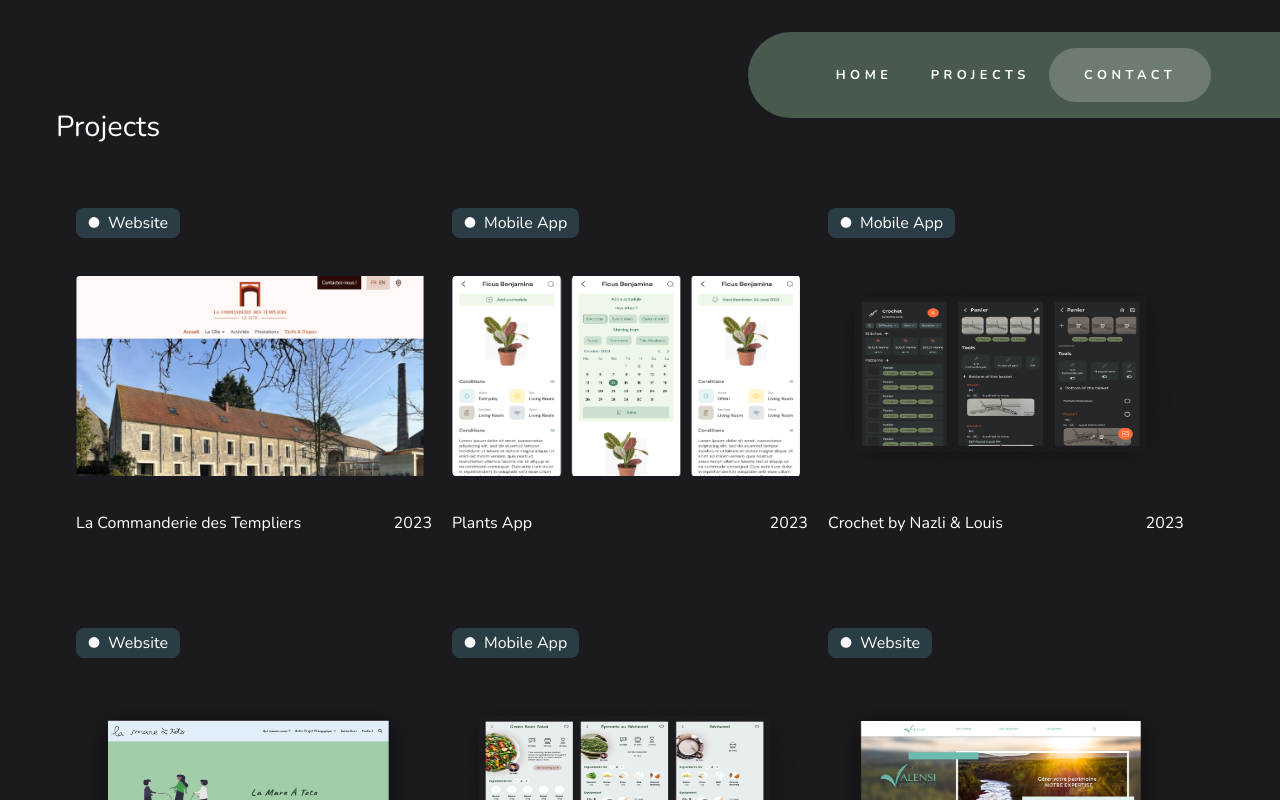
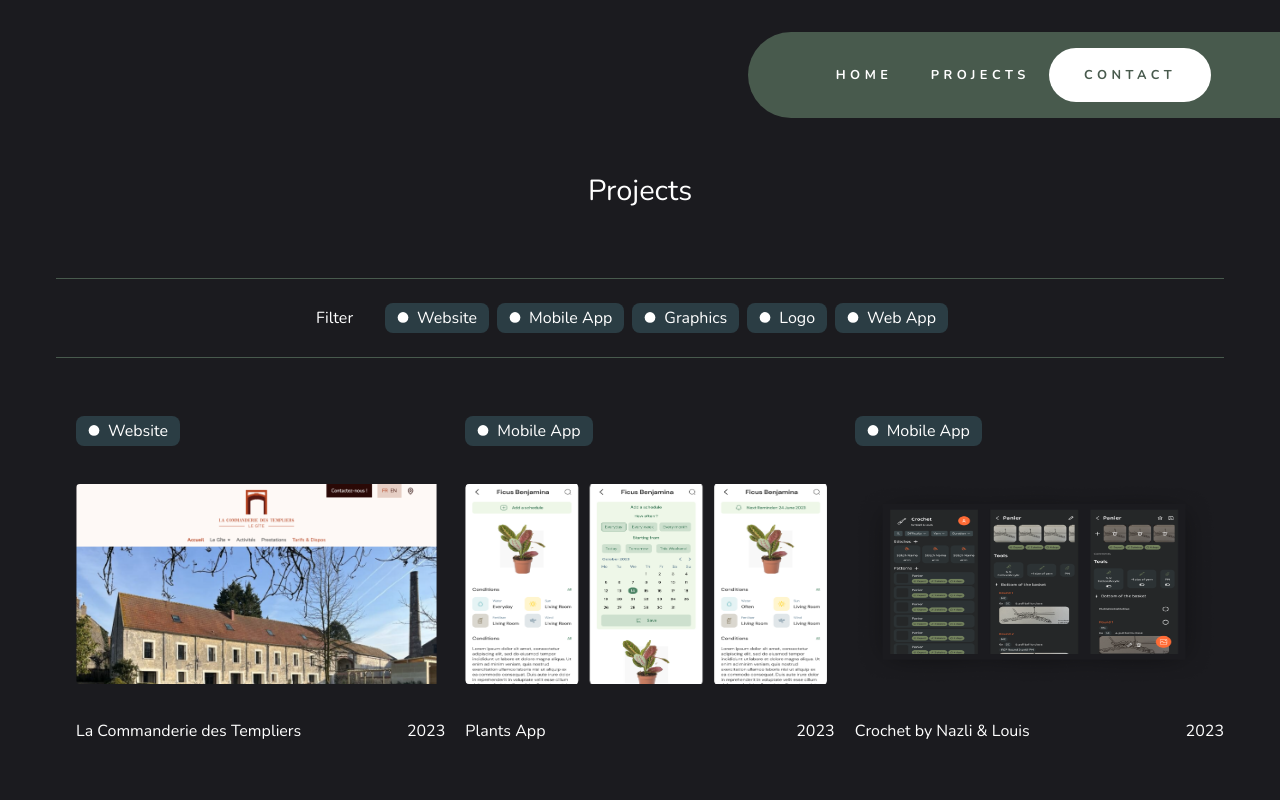
Before and after one commit to Greyfourt/greyfourt.github.io, a Next.js app: page /projects in a window 1280 px wide. Shown: the top 800 px of the page. Built offline with nearby package versions, Linux system fonts and the light colour scheme.

Commit message:
Filter projects

```diff
--- a/src/app/projects/page.tsx
+++ b/src/app/projects/page.tsx
@@ -10,10 +10,10 @@ const ProjectsPage = () => {
 
     return (
         <>
-            <div className="title">
+            <div className="headerContainer">
                 <h1>Projects</h1>
             </div>
-            <div className="tiles" >
+            <div className="projectsWrapper" >
 
                 <Projects
                 isProject/>
--- a/src/components/Navigation.tsx
+++ b/src/components/Navigation.tsx
@@ -1,6 +1,7 @@
-// import React from 'react';
+'use client'
 
 import Icon from "./Icons"
+import { usePathname } from "next/navigation";
 
 
 const Footer = () => {
@@ -24,18 +25,22 @@ const Footer = () => {
     )
 }
 
+export const Menu = () => {
 
+    const currentRoute = usePathname()
 
-export const Menu = () => {
+    const menuItem = () => {
+
+    }
+
     return (
         <header >
             <nav>
-                <a href="/">Home</a>
-                <a href="/projects">Projects</a>
-                <button className="button Secondary"><a href=""> Contact</a></button>
+                <a href="/" className={currentRoute === "/" ? "selected" : ""}>Home</a>
+                <a href="/projects" className={currentRoute === "/" ? "selected" : ""}>Projects</a>
+                <button className={`button Secondary ${currentRoute === "/" ? "selected" : ""}`}><a href=""> Contact</a></button>
             </nav>
         </header >
-
     )
 }
 
--- a/src/components/Projects.tsx
+++ b/src/components/Projects.tsx
@@ -4,9 +4,9 @@ import { type } from "os";
 import Icon from "./Icons";
 import React, { useEffect, useState } from "react";
 
-const Projects = ({ isProject }: { isProject?: boolean}) => {
+const Projects = ({ isProject }: { isProject?: boolean }) => {
 
-    const Project = [
+    const Projects = [
         {
             title: "La Commanderie des Templiers",
             date: "2023",
@@ -69,21 +69,54 @@ const Projects = ({ isProject }: { isProject?: boolean}) => {
         }
     ]
 
-    const [PageName, SetPageName] = useState("")
+    const latestProjects = Projects.filter((Project, index) => index < 3)
 
-    const filteredProjects = Project.filter((Project, index) => index < 3)
+    const [currentTag, setCurrentTag] = useState("")
+
 
     return (
+        <div>
+            <div className="filters">
+                <p className="filterTitle">Filter</p>
+                <div className="filter">
+                    {
+                        [...Array.from(new Set(Projects.map((Project) => {
+                            return Project.tag
+                        })))].map((Tag, index) => {
+                            return (
+                                <button
+                                className={Tag.replaceAll(' ', '') + ' tag'}
+                                onClick={() => setCurrentTag(Tag)}
+                                key={index}
+                                >
+                                    <div className='icon'>
+                                        <Icon type="round"/>
+                                    </div>
+
+                                    <p>{Tag}</p>
+                                </button>
+                            )
+                        })
+                    }
+                </div>
+            </div>
+
             <div className="tiles">
                 {
                     (isProject === true) ?
                         (
                             <>
-                            {Project.map((Project, index) => {
+                                {
+                                    Projects.filter((Project) => {
+                                        if (currentTag === "") return true;
+
+                                        return (Project.tag) === (currentTag)
+                                    }
+                                    ).map((Project, index) => {
 
                                         return (
                                             <article className={"projectItem " + Project.tag.replaceAll(' ', '')} key={index}>
-                                        <div className="tags">
+                                                <div className="tag">
                                                     <div className='icon'><Icon
                                                         type="round"
                                                     /></div>
@@ -107,23 +140,23 @@ const Projects = ({ isProject }: { isProject?: boolean}) => {
                         (
                             <>
                                 {
-                                filteredProjects.map((filteredProjects, index) => {
+                                    latestProjects.map((latestProject, index) => {
 
                                         return (
-                                        <article className={"projectItem " + filteredProjects.tag.replaceAll(' ', '')} key={index}>
-                                            <div className="tags">
+                                            <article className={"projectItem " + latestProject.tag.replaceAll(' ', '')} key={index}>
+                                                <div className="tag">
                                                     <div className='icon'><Icon
                                                         type="round"
                                                     /></div>
-                                                <p>{filteredProjects.tag}</p>
+                                                    <p>{latestProject.tag}</p>
                                                 </div>
 
                                                 <a className="image">
-                                                <img src={filteredProjects.image} alt="" />
+                                                    <img src={latestProject.image} alt="" />
                                                 </a>
                                                 <div className="titleDate">
-                                                <p>{filteredProjects.title}</p>
-                                                <p>{filteredProjects.date}</p>
+                                                    <p>{latestProject.title}</p>
+                                                    <p>{latestProject.date}</p>
                                                 </div>
                                             </article>
                                         )
@@ -134,6 +167,7 @@ const Projects = ({ isProject }: { isProject?: boolean}) => {
                         )
                 }
             </div>
+        </div>
     );
 }
 
--- a/src/styles/base/_base.scss
+++ b/src/styles/base/_base.scss
@@ -81,10 +81,10 @@ svg {
 	}
 
 	&.Secondary {
-		background: $color-white-20;
+		background: $color-white-100;
 
 		& a {
-			color: $color-white-100;
+			color: $color-main;
 		}
 
 		&:hover {
@@ -127,6 +127,7 @@ input[type="reset"] {
 	flex-wrap: wrap;
 	position: relative;
 	padding: 1.25em;
+	width: 100%;
 
 	& .projectItem {
 		@include flex(column, space-evenly, flex-start);
@@ -134,7 +135,7 @@ input[type="reset"] {
 		width: calc(33.33333% - 2.5em);
 		margin: 1.25rem;
 		// gap: 1.5rem;
-		height: 400px ;
+		height: 400px;
 
 
 		>.image {
@@ -189,14 +190,23 @@ input[type="reset"] {
 			}
 		}
 
-		& .tags {
+		& .titleDate {
+			@include flex(row, space-between, center);
+			width: 100%;
+		}
+
+	}
+}
+
+.tag {
 	@include flex(row, center, center);
 	padding: 0.25rem 0.75rem;
-			background-color: $color-tags;
+	background-color: $color-tag;
 	border-radius: 0.5rem;
 	color: $color-button-text;
 	gap: 0.5rem;
 	width: fit-content;
+	cursor: pointer;
 
 	& p {
 		margin: 0;
@@ -209,41 +219,46 @@ input[type="reset"] {
 	}
 }
 
-		&.Website .tags:hover {
+.Website .tag:hover {
 	background-color: $color-yellow-20;
 	color: $color-yellow-100;
 	cursor: pointer;
 }
 
-		&.MobileApp .tags:hover {
+.MobileApp .tag:hover {
 	background-color: $color-pink-20;
 	color: $color-pink-100;
 	cursor: pointer;
 }
 
-		&.Graphics .tags:hover {
+.Graphics .tag:hover {
 	background-color: $color-orange-20;
 	color: $color-orange-100;
 	cursor: pointer;
 }
 
-		&.Logo .tags:hover {
+.Logo .tag:hover {
 	background-color: $color-blue-20;
 	color: $color-blue-100;
 	cursor: pointer;
 }
 
-		&.WebApp .tags:hover {
+.WebApp .tag:hover {
 	background-color: $color-green-20;
 	color: $color-green-100;
 	cursor: pointer;
 }
 
-		& .titleDate {
-			@include flex(row, space-between, center);
-			width: 100%;
-		}
+.filters {
+	@include flex(row, center, center);
+	gap: 1rem;
+	padding: 1rem 0;
+	border-bottom: solid 1px $color-main;
 
+	& .filter {
+		@include flex(row, center, center);
+		gap: 0.5rem;
+		padding: 0.5rem 1rem;
 	}
 }
 
@@ -252,6 +267,8 @@ input[type="reset"] {
 	gap: 4em;
 	height: 100%;
 	padding: 4rem 2rem;
+	gap: 3rem;
+	border-bottom: solid 1px $color-main;
 
 	& .headerImage {
 		height: 60%;
@@ -260,6 +277,7 @@ input[type="reset"] {
 	& .headerDescription {
 		@include flex(column, center, flex-start);
 		width: 24em;
+		gap: 1.5rem;
 
 		& .highlight {
 			background-color: $color-orange-20;
--- a/src/styles/utils/_variables.scss
+++ b/src/styles/utils/_variables.scss
@@ -19,4 +19,4 @@ $color-orange-20: rgba(255, 125, 125, 0.20);
 $color-text: $color-white-100;
 $color-button: $color-main;
 $color-button-text: $color-white-100 !important;
-$color-tags: rgba(80, 139, 152, 0.30);
+$color-tag: rgba(80, 139, 152, 0.30);
```
Also changed, not shown: public/articles/WebsiteLMAT.png. Lines whose indentation alone changed are shown as unchanged.
